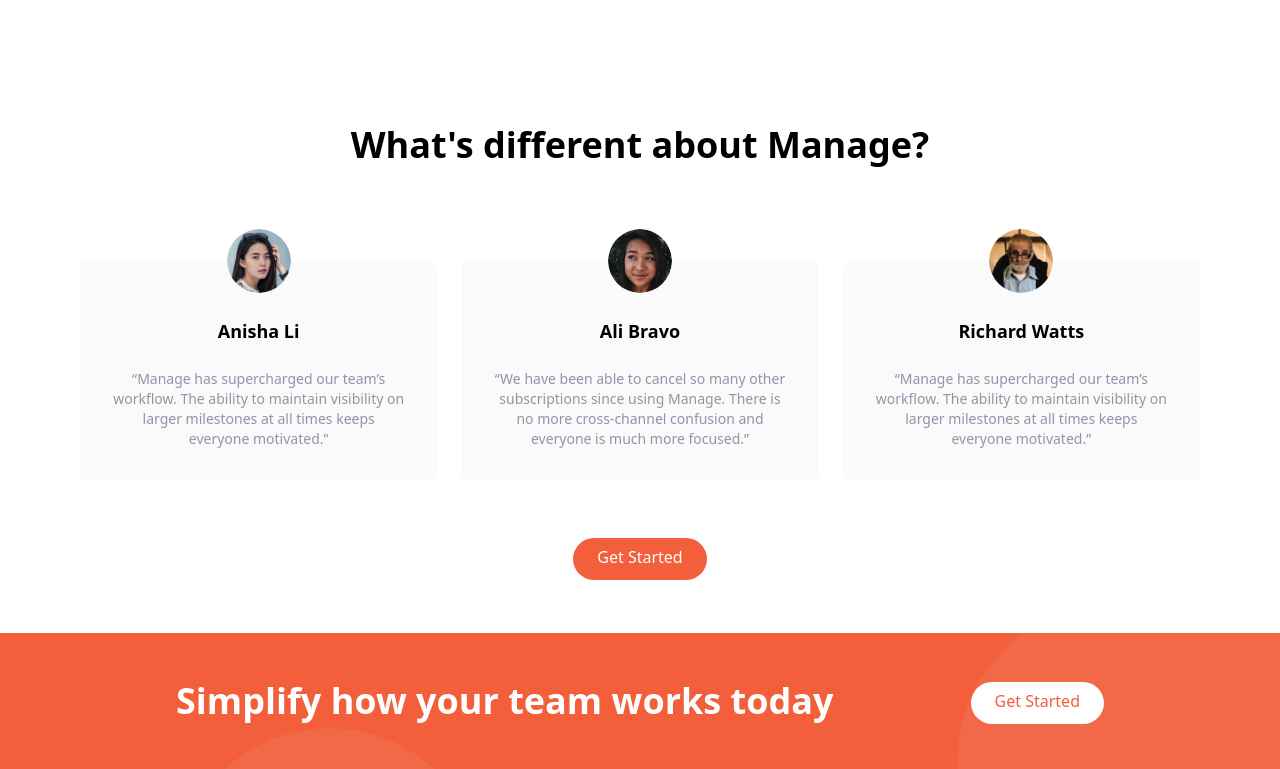
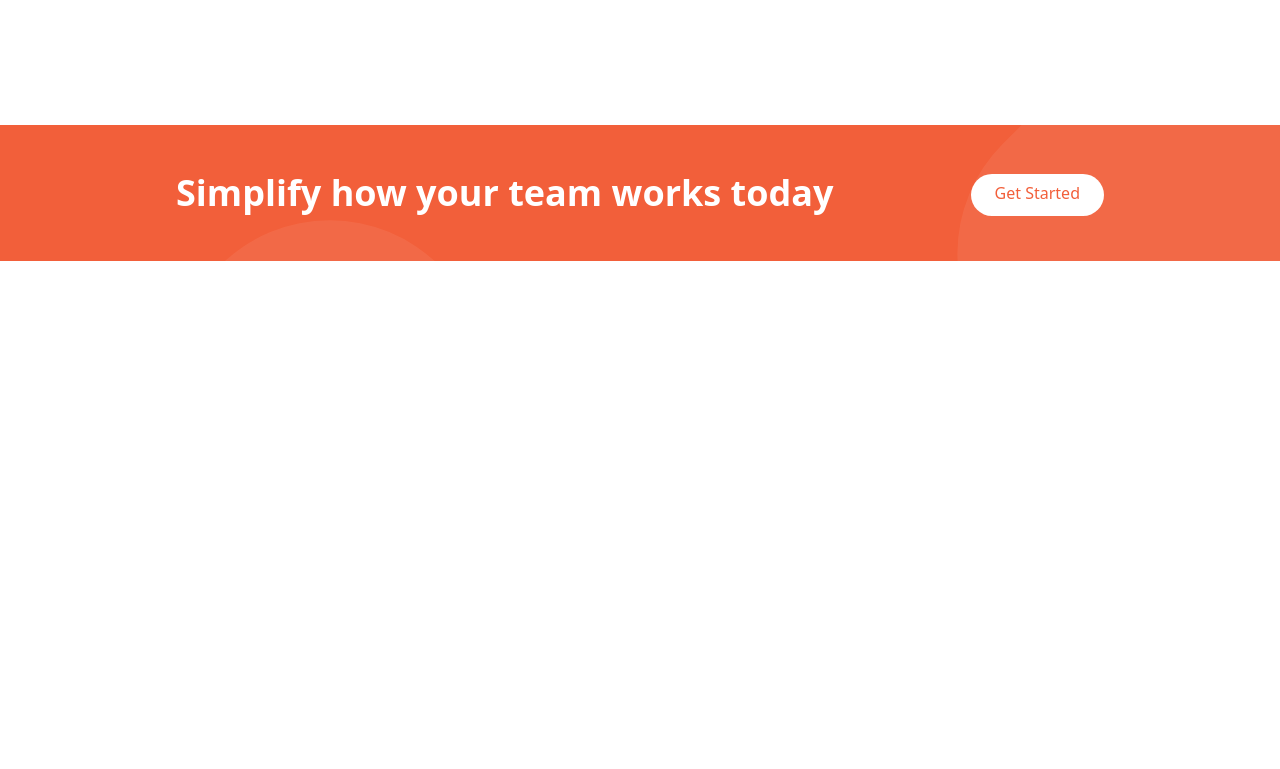
Before and after one commit to coordova/manage-website, a website: page index.html in a window 1280 px wide. Shown: the part 1263-2032 px from the top of the page. After the commit the page ends 1524 px from the top, so only its background shows below. Drawn offline with Linux system fonts and the light colour scheme.

Commit message:
testimonials section v1 - testimonials section undone

```diff
--- a/index.html
+++ b/index.html
@@ -111,55 +111,7 @@
         </div>
     </section>
     <!-- Testimonials -->
-    <section id="testimonials">
-        <div class="max-w-lg md:max-w-6xl px-4 mx-auto text-center">
-            <!-- Title -->
-            <h2 class="text-4xl font-bold mb-24">What's different about Manage?</h2>
-            <!-- Testimonials -->
-            <div class="flex flex-col items-center space-y-10 md:flex-row md:space-y-0 md:space-x-6">
-                <!-- Testimonial 1 -->
-                <div class="flex flex-col items-center space-y-6 p-8 bg-veryLightGray rounded-lg md:w-1/3">
-                    <!-- Photo -->
-                    <div class="">
-                        <img src="img/avatar-anisha.png" alt="pic" class="-mt-[100%] mx-auto w-16 rounded-full">
-                    </div>
-                    <h3 class="font-bold text-lg">Anisha Li</h3>
-                    <p class="text-sm text-darkGrayishBlue">
-                        “Manage has supercharged our team’s workflow. The ability to maintain visibility on larger milestones at all times keeps everyone motivated.”
-                    </p>
 
-                </div>
-                <!-- Testimonial 2 -->
-                <div class="flex flex-col items-center space-y-6 p-8 bg-veryLightGray rounded-lg md:w-1/3">
-                    <!-- Photo -->
-                    <div class="">
-                        <img src="img/avatar-ali.png" alt="pic" class="-mt-[100%] mx-auto w-16 rounded-full">
-                    </div>
-                    <h3 class="font-bold text-lg">Ali Bravo</h3>
-                    <p class="text-sm text-darkGrayishBlue">
-                        “We have been able to cancel so many other subscriptions since using Manage. There is no more cross-channel confusion and everyone is much more focused.”
-                    </p>
-
-                </div>
-                <!-- Testimonial 3 -->
-                <div class="flex flex-col items-center space-y-6 p-8 bg-veryLightGray rounded-lg md:w-1/3">
-                    <!-- Photo -->
-                    <div class="">
-                        <img src="img/avatar-richard.png" alt="pic" class="-mt-[100%] mx-auto w-16 rounded-full">
-                    </div>
-                    <h3 class="font-bold text-lg">Richard Watts</h3>
-                    <p class="text-sm text-darkGrayishBlue">
-                        “Manage has supercharged our team’s workflow. The ability to maintain visibility on larger milestones at all times keeps everyone motivated.”
-                    </p>
-
-                </div>
-            </div>
-            <!-- Button -->
-            <div class="py-16">
-                <a href="#" class="btn">Get Started</a>
-            </div>
-        </div>
-    </section>
     <!-- CTA Section -->
     <section id="cta" class="bg-brightRed">
         <div class="container mx-auto flex flex-col space-y-12 justify-between items-center px-6 py-24 md:flex-row md:justify-between md:items-center md:space-y-0 md:py-12">
```
